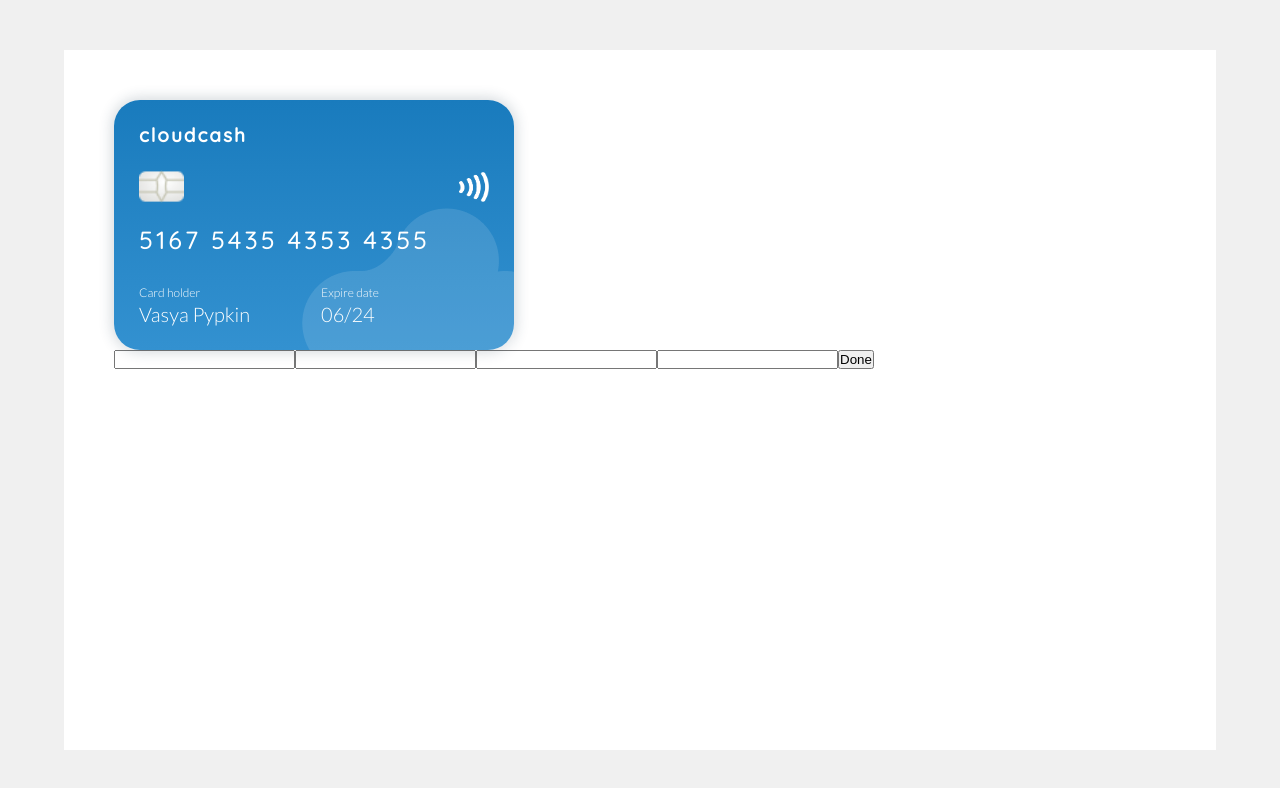
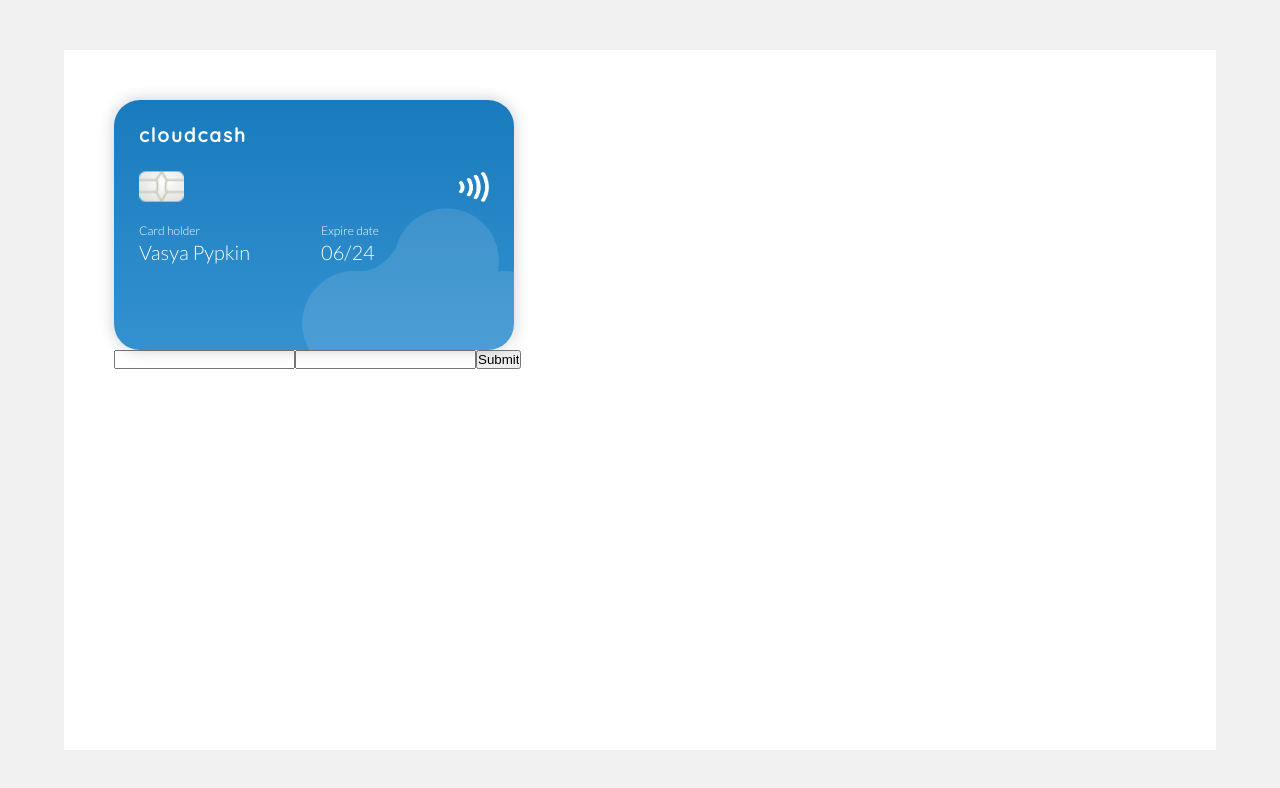
Before and after one commit to Artemy10/card-app, a React (Create React App) app: page / in a window 1280 px wide. Shown: the top 788 px of the page. Built offline with nearby package versions, Linux system fonts and the light colour scheme; the HTML template or start-up script is replaced by a standard one.

Commit message:
new functional

```diff
--- a/src/components/CardInformation.jsx
+++ b/src/components/CardInformation.jsx
@@ -1,29 +1,45 @@
-import React, { Component } from 'react'
+import React, { Component } from 'react';
+import Input from "./Input"
 
 export default class CardInformation extends Component {
+    static PATTERNS = {
+        CARD: "#### #### #### ####",
+        CODE: "###",
+        DATE: "##/##"
+    }
+
     constructor(props) {
         super(props)
 
         this.sendForm = this.sendForm.bind(this);
-        this.sendNumber = this.sendNumber.bind(this);
+        // this.sendNumber = this.sendNumber.bind(this);
     }
 
     sendForm(e) {
         e.preventDefault();
     }
 
-    sendNumber(e) {
-        e.target.value = e.target.value.replace(/\D/g, "").replace(/(.{4})/g, '$1 ');
+    handleInputChange = (event) => {
+        this.props.cardNumberValue(event);
     }
 
     render() {
+        // const cardNumber = this.props.cardNumberValue;
         return (
             <form onSubmit={this.sendForm} id="cardInfo">
-                <input onChange={this.sendNumber} type="text" maxLength="19"/>
+                <Input type="text" name="cardNumber"
+                value={this.props.valueNumber}
+                onChange={this.handleInputChange}
+                format={ CardInformation.PATTERNS.CARD } />
+                <Input type="text" name="name"
+                    value={this.props.valueName}
+                    onChange={this.handleInputChange}/>
+                <Input type="submit" />
+                {/* <input onChange={this.sendNumber} type="text" value={cardNumber} maxLength="19"/>
+                <input onChange={this.sendName} type="text"/>
                 <input type="text"/>
                 <input type="text"/>
-                <input type="text"/>
-                <input type="submit" value="Done"/>
+                <input type="submit" value="Done"/> */}
             </form>
         )
     }
--- a/src/components/CardNumber.jsx
+++ b/src/components/CardNumber.jsx
@@ -4,7 +4,7 @@ export default class CardNumber extends Component {
     render() {
         return (
             <div className="card-number">
-                <span>5167 5435 4353 4355</span>
+                <span>{this.props.cardNumber}</span>
             </div>
         )
     }
--- a/src/components/Content.jsx
+++ b/src/components/Content.jsx
@@ -7,15 +7,22 @@ export default class Content extends Component {
         super(props)
 
         this.state = {
-             cardNumber: ''
+             cardNumber: '',
+             name: '',
+             date: ''
         }
     }
 
+    handleCardNumber = (event) => {
+        this.setState({ [event.target.name]: event.target.value })
+    }
+
     render() {
+        const cardNumber = this.state.cardNumber;
         return (
             <div className="content">
-                <CreditCard />
-                <CardInformation />
+                <CreditCard cardNumber={cardNumber} />
+                <CardInformation valueNumber={this.state.cardNumber} valueName={this.state.name} cardNumberValue={this.handleCardNumber} />
             </div>
         )
     }
--- a/src/components/CreditCard.jsx
+++ b/src/components/CreditCard.jsx
@@ -21,13 +21,14 @@ export default class CreditCard extends Component {
     render() {
         const cardInfo = <p className="card-info">Secured credit cards are a type of credit card where the cardholder secures the card with a security deposit.</p>
         const bankLogo = <img className="bank-logo" src="/images/banklogo.png" alt="" />;
+        const cardNumber = this.props.cardNumber;
         return (
             <div id="card" onClick={this.flipTheCard} className="credit-card">
                 <div className="flipper">
                     <div className="front-card">
                         <CardName />
                         <CardConnection />
-                        <CardNumber />
+                        <CardNumber cardNumber={cardNumber} />
                         <CardFooter />
                         <img className="card-fone" src="/images/Vector.png" alt="" />
                     </div>
--- /dev/null
+++ b/src/components/Input.jsx
@@ -0,0 +1,15 @@
+import React, { Component } from 'react'
+
+export default class Input extends Component {
+    handlechange = (event) => {
+        // event.target.value =
+
+        this.props.onChange(event);
+    }
+
+    render() {
+        return (
+            <input name={this.props.name} onChange={this.handlechange} type={this.props.type} value={this.props.value} />
+        )
+    }
+}
```
